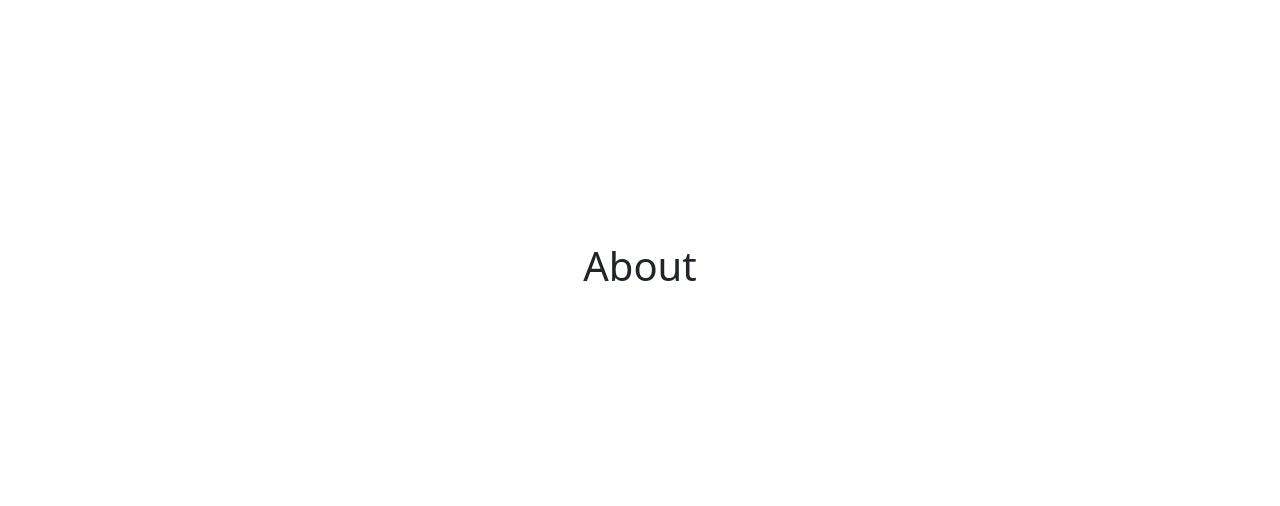
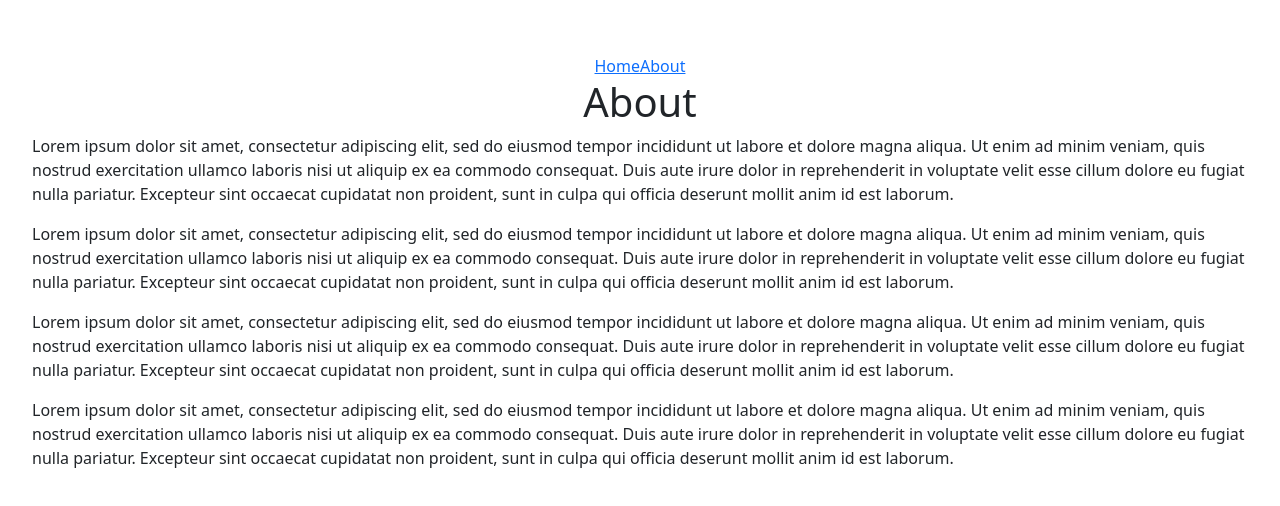
Before and after one commit to Jhossymarbalderrama/react-learning, a React (Vite) app: page /about in a window 1280 px wide. Shown: the part 130-636 px from the top of the page. Built offline with nearby package versions, Linux system fonts and the light colour scheme.

Commit message:
7- Enrutamiento basico y navegacion

```diff
--- a/src/App.jsx
+++ b/src/App.jsx
@@ -2,7 +2,7 @@
 import './App.css'
 
 // ? Enrutamientos
-import {BrowserRouter, Route, Routes} from 'react-router-dom';
+import {BrowserRouter, Link, Route, Routes} from 'react-router-dom';
 import Home from './components/7-Enrutamiento/Home'
 import About from './components/7-Enrutamiento/About'
 import Contents from './components/7-Enrutamiento/Contents'
@@ -11,10 +11,15 @@
   return (
     <>
       <BrowserRouter>
+
+        <nav>
+          <Link to='/'>Home</Link>
+          <Link to='/about'>About</Link>
+        </nav>
+
         <Routes>
             <Route path='/' element={ <Home/> }></Route>
             <Route path='/about' element={ <About/> }></Route>
-            <Route path='/contents' element={ <Contents/> }></Route>
         </Routes>
       </BrowserRouter>
     </>
--- a/src/components/7-Enrutamiento/About.jsx
+++ b/src/components/7-Enrutamiento/About.jsx
@@ -1,8 +1,16 @@
 import React from "react";
+import Contents from "./Contents";
+
 
 const About = () => {
     return (
-        <h1>About</h1>
+        <>
+            <h1>About</h1>
+            <Contents />
+            <Contents />
+            <Contents />
+            <Contents />
+        </>
     )
 }
 
--- a/src/components/7-Enrutamiento/Contents.jsx
+++ b/src/components/7-Enrutamiento/Contents.jsx
@@ -2,7 +2,11 @@
 
 const Content = () => {
     return (
-        <h1>Contents</h1>
+        <>
+            <p className="text-start">
+            Lorem ipsum dolor sit amet, consectetur adipiscing elit, sed do eiusmod tempor incididunt ut labore et dolore magna aliqua. Ut enim ad minim veniam, quis nostrud exercitation ullamco laboris nisi ut aliquip ex ea commodo consequat. Duis aute irure dolor in reprehenderit in voluptate velit esse cillum dolore eu fugiat nulla pariatur. Excepteur sint occaecat cupidatat non proident, sunt in culpa qui officia deserunt mollit anim id est laborum.
+            </p>
+        </>
     )
 }
 
--- a/src/components/7-Enrutamiento/Home.jsx
+++ b/src/components/7-Enrutamiento/Home.jsx
@@ -1,8 +1,13 @@
 import React from "react";
+import Contents from "./Contents";
 
 const Home = () => {
     return (
-        <h1>Home</h1>
+        <>
+            <h1>Home</h1>
+
+            <Contents/>
+        </>
     )
 }
 
```
